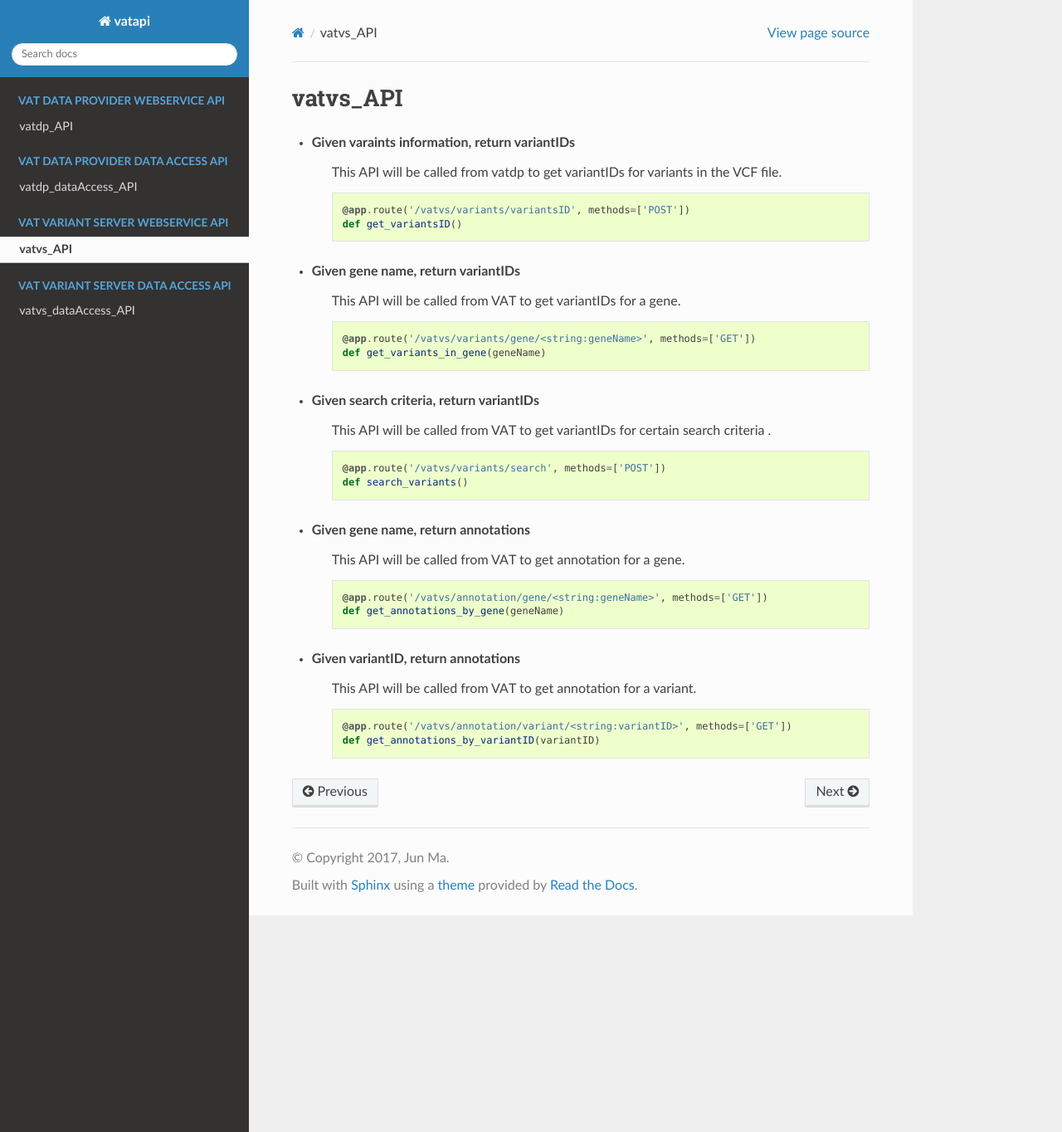
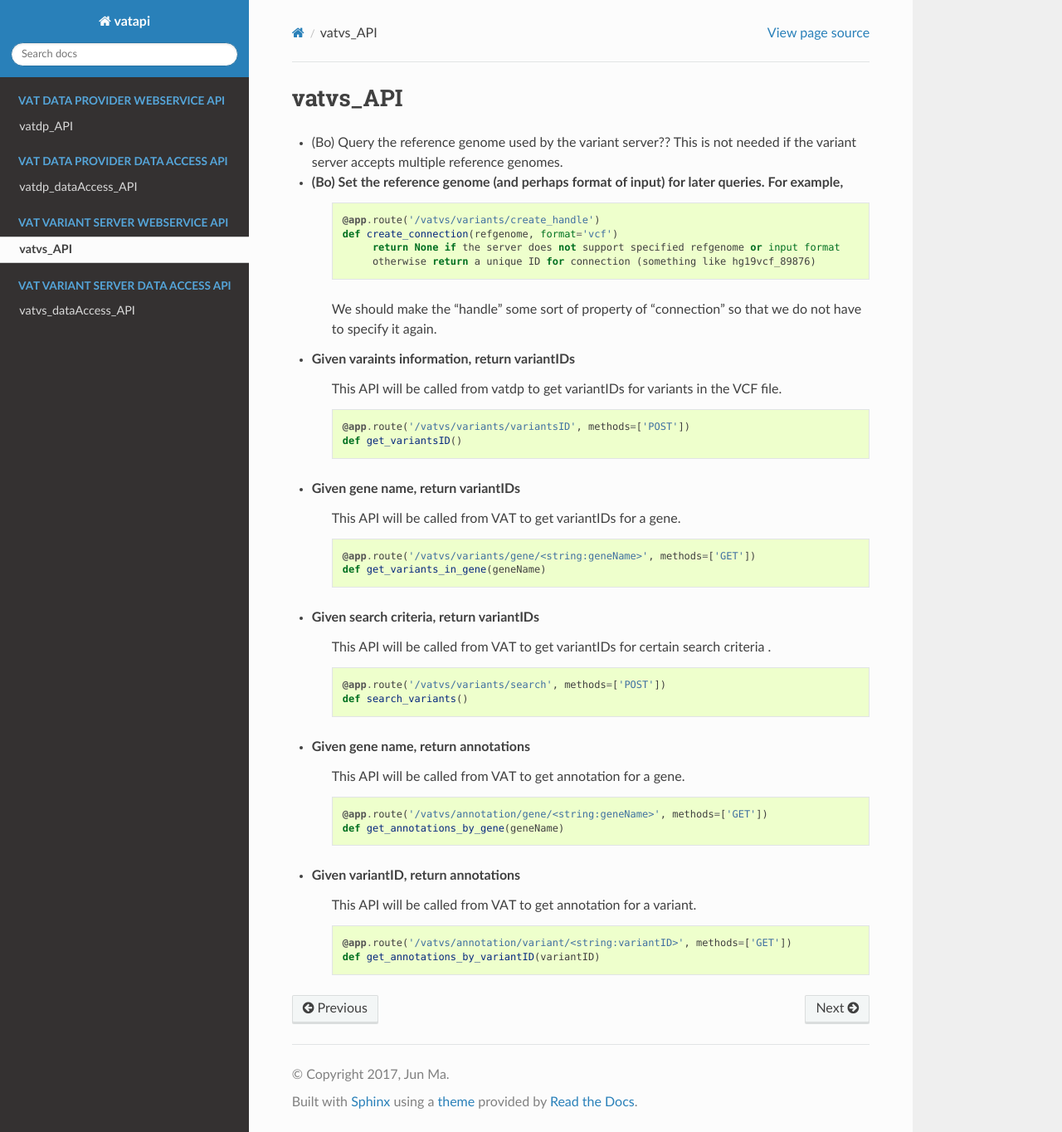
Before and after one commit to vatlab/VarStore, a Sphinx documentation site: the page built from docs/vatvs_api.rst, in a window 1280 px wide and 1364 px high. Shown: the whole window at 83% size. Built offline with Sphinx 7.4.7 and the Read the Docs theme 2.0.0, drawn with Linux system fonts in a browser that asks for light colours.

Commit message:
Update vatvs_api.rst

```diff
--- a/docs/vatvs_api.rst
+++ b/docs/vatvs_api.rst
@@ -1,6 +1,18 @@
 vatvs_API
 !!!!!!!!!
 
+* (Bo) Query the reference genome used by the variant server?? This is not needed if the variant server accepts multiple reference genomes.
+
+* (Bo) Set the reference genome (and perhaps format of input) for later queries. For example,
+        .. code-block:: python
+
+		@app.route('/vatvs/variants/create_handle')
+		def create_connection(refgenome, format='vcf')
+		     return None if the server does not support specified refgenome or input format
+		     otherwise return a unique ID for connection (something like hg19vcf_89876)
+
+        We should make the "handle" some sort of property of "connection" so that we do not have to
+	specify it again.
 
 * Given varaints information, return variantIDs
 	This API will be called from vatdp to get variantIDs for variants in the VCF file.
```
